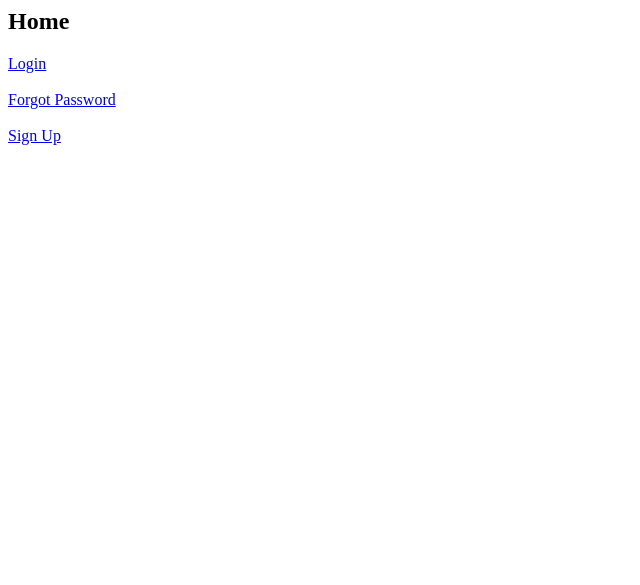
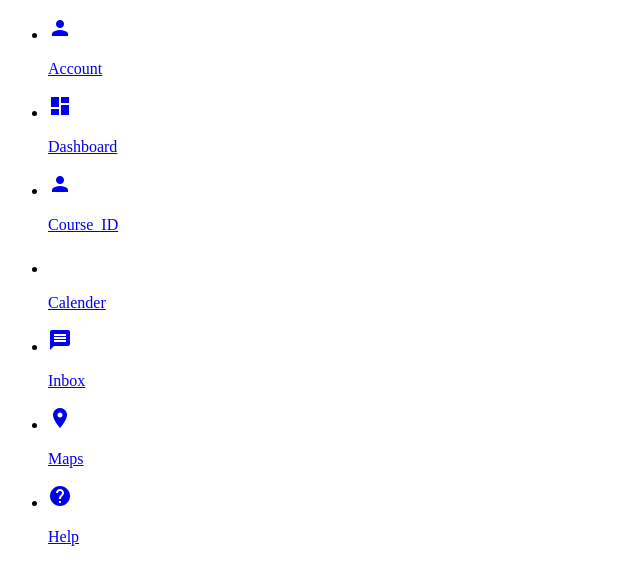
Before and after one commit to amanzap2610/student-dashboard, a Django app: page / in a window 1280 px wide. Shown: the top 585 px of the page, without its empty margins (0-640 px from the left). Run offline with Django 3.2, Linux system fonts and the light colour scheme; some libraries are stand-ins or nearby versions.

Commit message:
dashboard blueprint

```diff
--- a/core/views.py
+++ b/core/views.py
@@ -5,7 +5,6 @@ from core.forms import SignUpForm, ProfileForm
 from django.contrib.auth.models import User
 from django.contrib.auth.mixins import LoginRequiredMixin
 from django.views.generic import TemplateView
-
 
 # Sign Up View
 class SignUpView(CreateView):
--- /dev/null
+++ b/django_user/app.css
@@ -0,0 +1,6 @@
+#bg{
+    background-size: 1800px 900px;
+    background-repeat: no-repeat;
+    background-position: top;
+    background-attachment: fixed;
+}
--- a/templates/commons/signup.html
+++ b/templates/commons/signup.html
@@ -3,12 +3,16 @@
 {% block title %}Sign Page{% endblock title %}
 
 {% block content %}
-    <h2>Sign Page</h2>
+<h2>Sign Page</h2>
     <form method="post">
         {% csrf_token %}
         {{ form.as_p }}
         <button type="submit">Register</button>
         <br><br>
+        <a href="{% url 'social:begin' 'facebook' %}">Login with Facebook</a>
+    <br/>
+    <a href="{% url 'social:begin' 'github' %}">Login with Github</a> <br/>
+    <br/>
         <a href="{% url 'home' %}">Home</a>
     </form>
 {% endblock content %}
--- a/templates/home.html
+++ b/templates/home.html
@@ -1,24 +1,80 @@
-{% extends 'base.html' %}
+<!DOCTYPE html>
+<html lang="en">
 
-{% block title %}Home Page{% endblock title %}
+<head>
+  <meta charset="utf-8" />
+  <link rel="apple-touch-icon" sizes="76x76" href="../assets/img/apple-icon.png">
+  <link rel="icon" type="image/png" href="../assets/img/favicon.png">
+  <meta http-equiv="X-UA-Compatible" content="IE=edge,chrome=1" />
+  <title>
+      Student Dashboard
+  </title>
+  <meta content='width=device-width, initial-scale=1.0, shrink-to-fit=no' name='viewport' />
+  <!--     Fonts and icons     -->
+  <link rel="stylesheet" type="text/css" href="https://fonts.googleapis.com/css?family=Roboto:300,400,500,700|Roboto+Slab:400,700|Material+Icons" />
+  <link rel="stylesheet" href="https://maxcdn.bootstrapcdn.com/font-awesome/latest/css/font-awesome.min.css">
+  <!-- CSS Files -->
+  <link href="../assets/css/material-dashboard.css?v=2.1.2" rel="stylesheet" />
+  <!-- CSS Just for demo purpose, don't include it in your project -->
+  <link href="../assets/demo/demo.css" rel="stylesheet" />
+</head>
 
-{% block content %}
-    <h2>Home</h2>
-    {% if user.is_authenticated %}
-    <p>You are welcome on Home Page</p>
-    <p>Your name is - {{user.first_name}} {{user.last_name}}</p>
-    <p>Your email is - {{user.email}}</p>
-    <br>
-    <a href="{% url 'profile' user.id %}">Edit Profile</a>
-    <br><br>
-    <a href="{% url 'change_password' %}">Change Password</a>
-    <br><br>
-    <a href="{% url 'logout' %}">Logout</a>
-    {% else %}
-    <a href="{% url 'login' %}">Login</a>
-    <br><br>
-    <a href="{% url 'password_reset' %}">Forgot Password</a>
-    <br><br>
-    <a href="{% url 'signup' %}">Sign Up</a>
-    {% endif %}
-{% endblock content %}
+<body class="">
+  <div class="wrapper ">
+    <div class="sidebar" data-color="purple" data-background-color="white" data-image="../assets/img/sidebar-1.jpg">
+      <!--
+        Tip 1: You can change the color of the sidebar using: data-color="purple | azure | green | orange | danger"
+
+        Tip 2: you can also add an image using data-image tag
+    -->
+      <div class="sidebar-wrapper">
+        <ul class="nav">
+            <li class="nav-item active  ">
+                <a class="nav-link" href="templates/home1.html">
+                  <i class="material-icons">person</i>
+                  <p>Account</p>
+                </a>
+              </li>
+          <li class="nav-item active  ">
+            <a class="nav-link" href="./dashboard.html">
+              <i class="material-icons">dashboard</i>
+              <p>Dashboard</p>
+            </a>
+          </li>
+          <li class="nav-item ">
+            <a class="nav-link" href="./user.html">
+              <i class="material-icons">person</i>
+              <p>Course_ID</p>
+            </a>
+          </li>
+          <li class="nav-item ">
+            <a class="nav-link" href="./tables.html">
+              <i class="material-icons">calender</i>
+              <p>Calender</p>
+            </a>
+          </li>
+          <li class="nav-item ">
+            <a class="nav-link" href="./icons.html">
+              <i class="material-icons">message</i>
+              <p>Inbox</p>
+            </a>
+          </li>
+          <li class="nav-item ">
+            <a class="nav-link" href="./map.html">
+              <i class="material-icons">location_ons</i>
+              <p>Maps</p>
+            </a>
+          </li>
+          <li class="nav-item ">
+            <a class="nav-link" href="./notifications.html">
+              <i class="material-icons">help</i>
+              <p>Help</p>
+            </a>
+          </li>
+          </ul>
+      </div>
+
+  </script>
+</body>
+
+</html>
```
Also changed, not shown: templates/home1.html (added, +24 -0 lines), core/home.html (line endings or trailing spaces), templates/images/1.jpeg (added).
